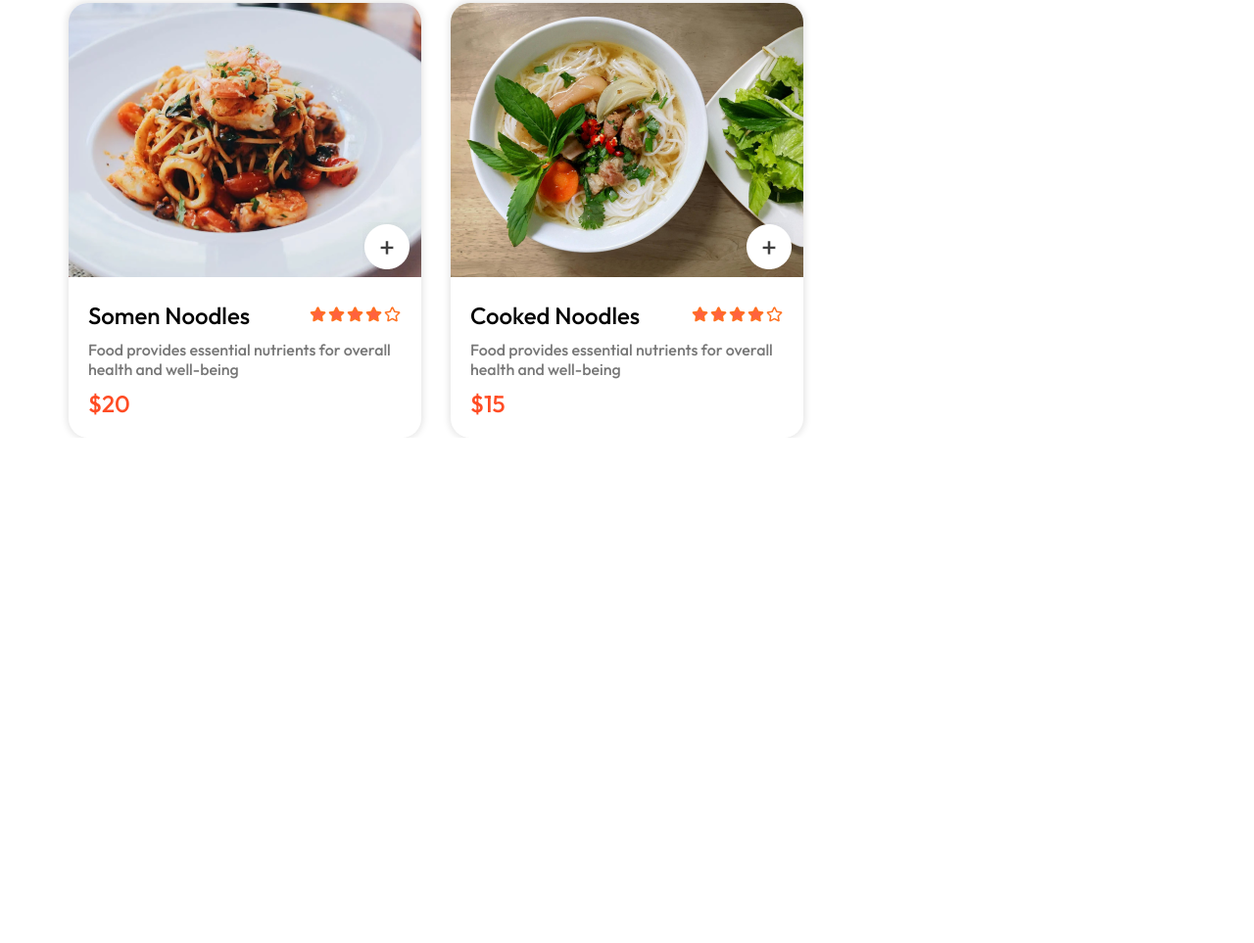
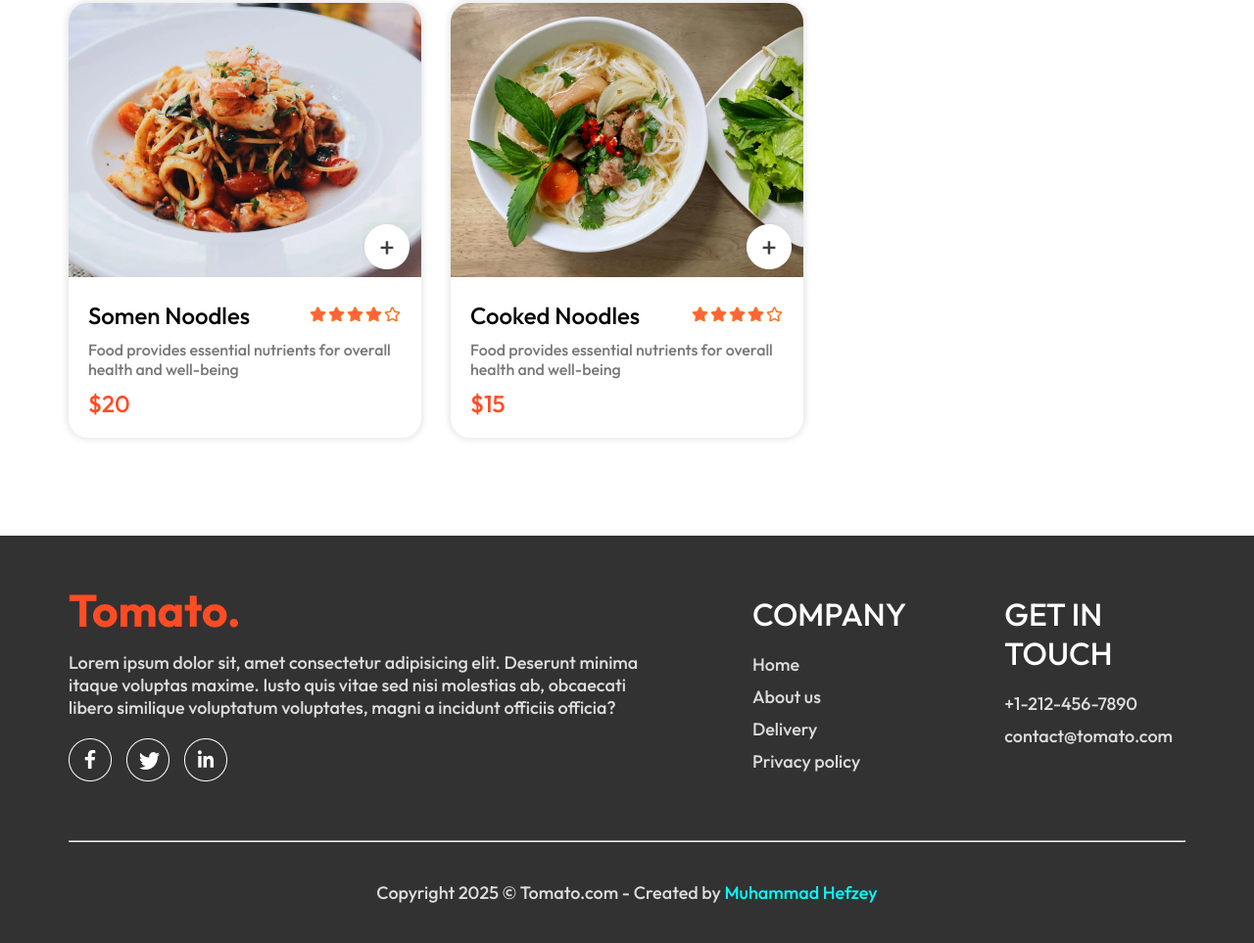
Before and after one commit to Muhammad95959/Avocado, a website with bundled scripts: page frontend/index.html in a window 1280 px wide. Shown: the part 6047-7010 px from the top of the page at 98% size. Before the commit the page ends 6494 px from the top, so only its background shows below. Built offline with nearby package versions, Linux system fonts and the light colour scheme.

Commit message:
add the footer design

```diff
--- a/frontend/css/index.css
+++ b/frontend/css/index.css
@@ -280,3 +280,72 @@ button {
   }
 }
 /* end top-dishes section */
+
+/* start footer */
+.footer {
+  margin-top: 100px;
+  background-color: #323232;
+  color: #ddd;
+  .container {
+    padding-top: 60px;
+    padding-bottom: 40px;
+    .row {
+      display: flex;
+      justify-content: space-between;
+      gap: 100px;
+      .column-one {
+        p {
+          margin-top: 20px;
+          max-width: 700px;
+          font-size: 18px;
+        }
+        .social {
+          margin-top: 20px;
+          display: flex;
+          align-items: center;
+          gap: 15px;
+        }
+      }
+      .column-two {
+        h3 {
+          font-size: 32px;
+          text-transform: uppercase;
+          color: white;
+        }
+        ul {
+          margin-top: 20px;
+          list-style: none;
+          display: grid;
+          gap: 10px;
+          font-size: 18px;
+        }
+      }
+      .column-three {
+        h3 {
+          font-size: 32px;
+          text-transform: uppercase;
+          color: white;
+        }
+        p {
+          font-size: 18px;
+          &:first-of-type {
+            margin-top: 20px;
+            margin-bottom: 10px;
+          }
+        }
+      }
+    }
+    hr {
+      margin-top: 60px;
+    }
+    p.copy {
+      text-align: center;
+      margin-top: 40px;
+      font-size: 18px;
+      a {
+        color: cyan;
+      }
+    }
+  }
+}
+/* end footer */
--- a/frontend/index.html
+++ b/frontend/index.html
@@ -77,6 +77,47 @@
       </div>
     </div>
     <!-- end top-dishes section -->
+
+    <!-- start footer -->
+    <div class="footer">
+      <div class="container">
+        <div class="row">
+          <div class="column-one">
+            <img src="assets/logo.png" />
+            <p>
+              Lorem ipsum dolor sit, amet consectetur adipisicing elit. Deserunt minima itaque
+              voluptas maxime. Iusto quis vitae sed nisi molestias ab, obcaecati libero similique
+              voluptatum voluptates, magni a incidunt officiis officia?
+            </p>
+            <div class="social">
+              <img src="assets/icon_facebook.png" />
+              <img src="assets/icon_twitter.png" />
+              <img src="assets/icon_linkedin.png" />
+            </div>
+          </div>
+          <div class="column-two">
+            <h3>company</h3>
+            <ul>
+              <li>Home</li>
+              <li>About us</li>
+              <li>Delivery</li>
+              <li>Privacy policy</li>
+            </ul>
+          </div>
+          <div class="column-three">
+            <h3>get in touch</h3>
+            <p>+1-212-456-7890</p>
+            <p>contact@tomato.com</p>
+          </div>
+        </div>
+        <hr />
+        <p class="copy">
+          Copyright 2025 &copy; Tomato.com - Created by
+          <a target="_blank" href="https://github.com/Muhammad95959">Muhammad Hefzey</a>
+        </p>
+      </div>
+    </div>
+    <!-- end footer -->
   </body>
   <script type="module" src="dist/utils/assets.js"></script>
   <script type="module" src="dist/index.js"></script>
```
